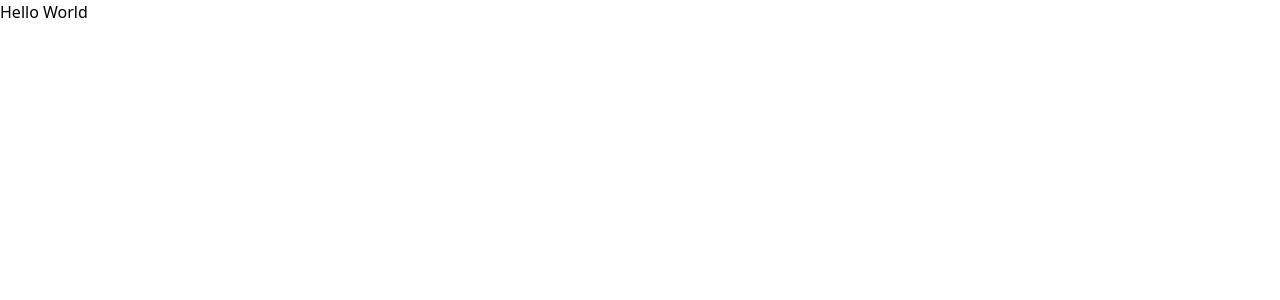
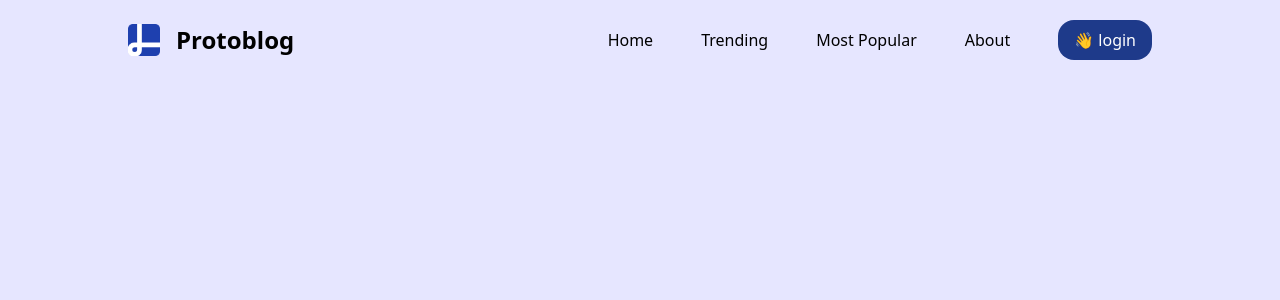
Before and after one commit to HassanSaid21/full-stack-blog-app, a React (Vite) app: page / in a window 1280 px wide. Shown: the top 300 px of the page. Built offline with nearby package versions, Linux system fonts and the light colour scheme.

Commit message:
design responsive navbar

```diff
--- a/src/App.jsx
+++ b/src/App.jsx
@@ -1,6 +1,16 @@
+import Navbar from "./components/Navbar"
+
 const App = () => {
   return (
-    <div className=''>Hello World</div>
+    <div className='px-4 md:px-8 lg:px-16 xl:px-32 2xl:px-64'>
+      {/* Navbar */}
+      <Navbar />
+      {/* breadcrumb */}
+      {/* introduction */}
+      {/* Featured posts */}
+      {/* Posts list */}
+
+      </div>
   )
 }
 
--- /dev/null
+++ b/src/components/Navbar.jsx
@@ -0,0 +1,54 @@
+import { useState } from "react";
+
+function Navbar() {
+  const [open, setOpen] = useState(false);
+  function handleOpen() {
+    setOpen((open) => !open);
+  }
+  return (
+    <div className="flex w-full h-16 md:h-20  items-center justify-between">
+      {/* Logo */}
+      <div className="flex gap-4 text-2xl font-bold">
+        <img src="/logo.png" alt="the blog-logo" className="w-8 h-8" />
+        <span>Protoblog</span>
+      </div>
+
+      {/* Mobile Menu */}
+      <div className="md:hidden">
+        {/*Mobile button  */}
+        <button onClick={handleOpen} className=" text-3xl text-gray-800">
+          {open ? "X" : "☰"}
+        </button>
+        <div
+          className={`h-screen w-full ${
+            open ? "-right-0" : "-right-[100%]"
+          } flex flex-col items-center justify-center absolute top-16 transition-all text-lg ease-in-out gap-8`}
+        >
+          <a href="">Home</a>
+          <a href="">Trending</a>
+          <a href="">Most Popular</a>
+          <a href="">About</a>
+          <a href="">
+            <button className="py-2 px-4 bg-blue-900 rounded-2xl text-white">
+              👋 login
+            </button>
+          </a>
+        </div>
+      </div>
+      {/* Desktop Menu */}
+      <div className="hidden md:flex items-center gap-8  xl:gap-12 font-medium ">
+        <a href="">Home</a>
+        <a href="">Trending</a>
+        <a href="">Most Popular</a>
+        <a href="">About</a>
+        <a href="">
+          <button className="py-2 px-4 bg-blue-900 rounded-2xl text-white">
+            👋 login
+          </button>
+        </a>
+      </div>
+    </div>
+  );
+}
+
+export default Navbar;
--- a/src/index.css
+++ b/src/index.css
@@ -1,3 +1,10 @@
 @tailwind base;
 @tailwind components;
 @tailwind utilities;
+
+body {
+  background-color: #e6e6ff;
+  width: 100vw;
+  overflow-x: hidden;
+  font-family: "Montserrat" sans-serif;
+}
```
